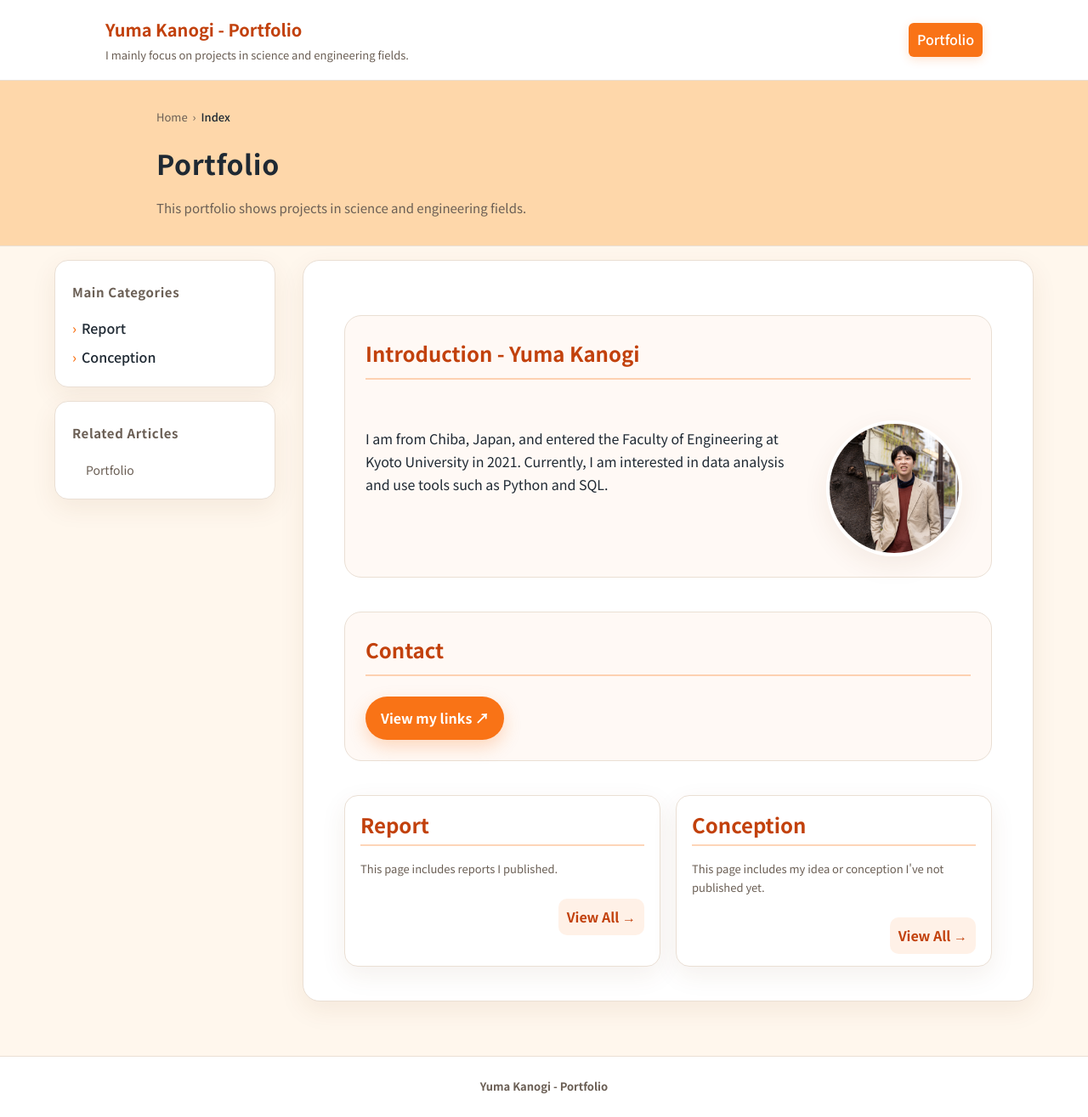
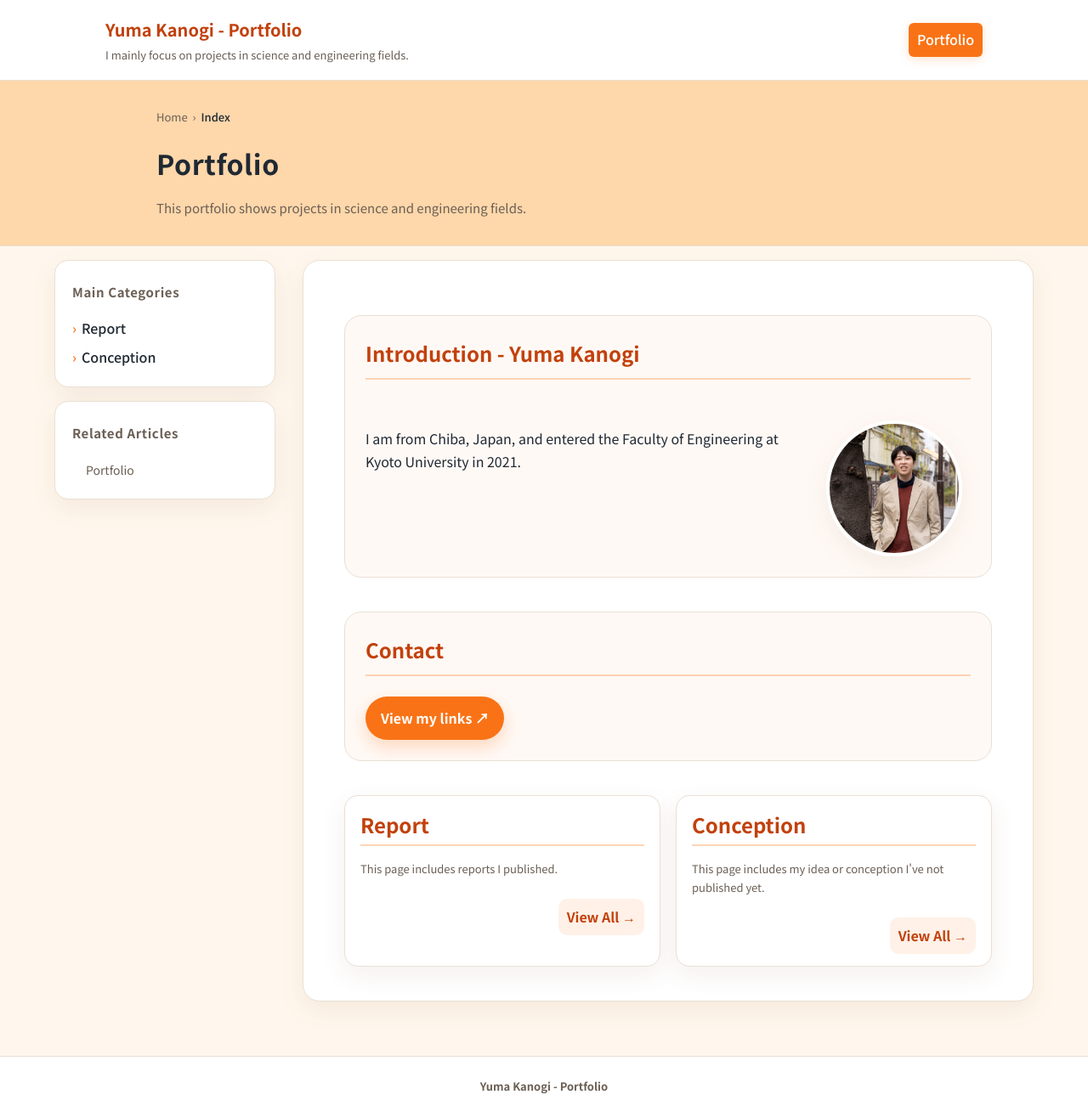
Before and after one commit to entfrem0/portfolio, a Jekyll site: the page built from docs/index.md, in a window 1280 px wide. Shown: the whole page at 85% size. Built offline with Jekyll 4.4.1, drawn with Linux system fonts in a browser that asks for light colours.

Commit message:
Remove interest in data analysis from introduction
Removed the sentence about current interests in data analysis and tools.

```diff
--- a/docs/index.md
+++ b/docs/index.md
@@ -14,7 +14,6 @@ sidebar_title: Related Articles
   <div class="intro-profile__text">
     <p>
       I am from Chiba, Japan, and entered the Faculty of Engineering at Kyoto University in 2021.
-      Currently, I am interested in data analysis and use tools such as Python and SQL.
     </p>
   </div>
 
```
